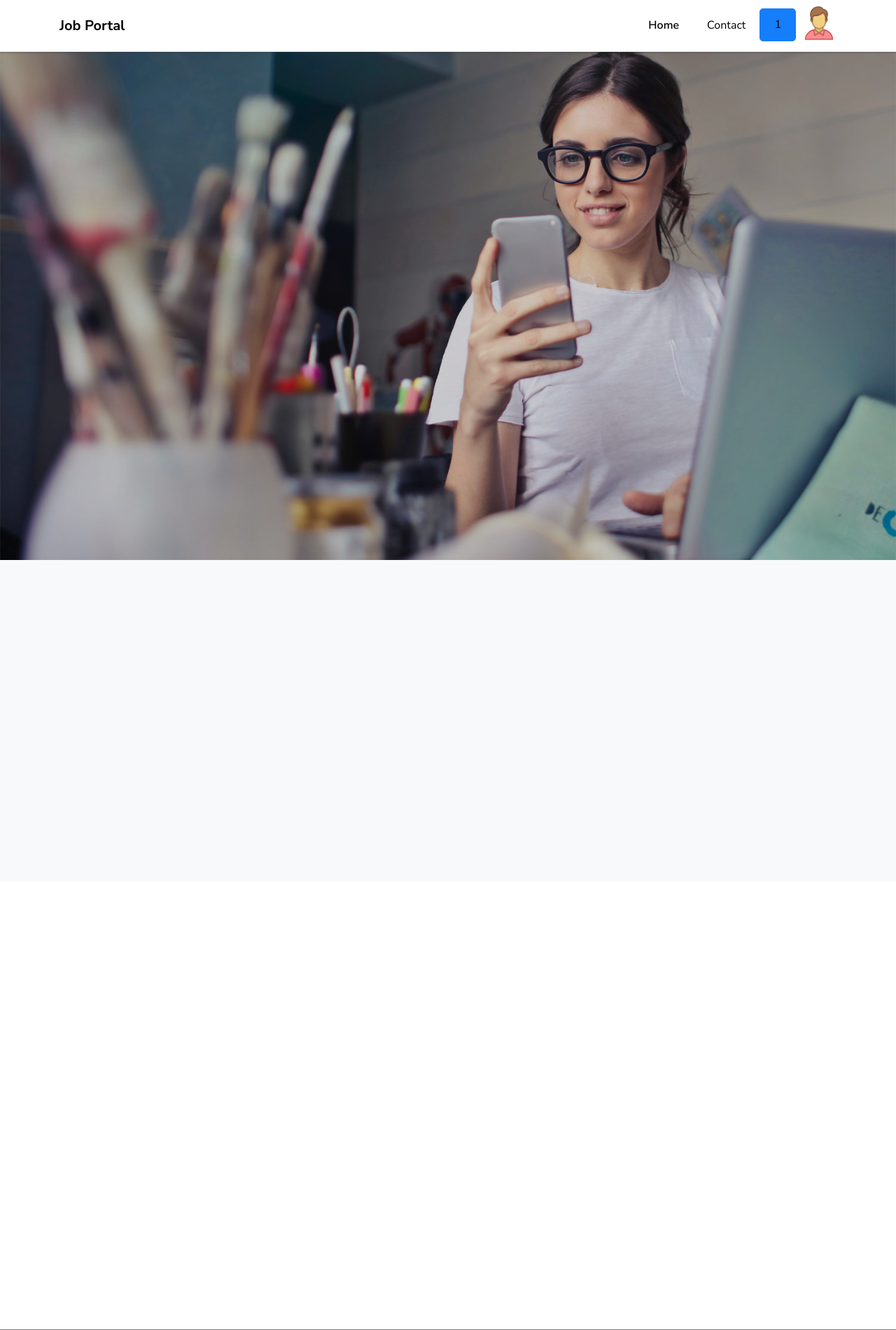
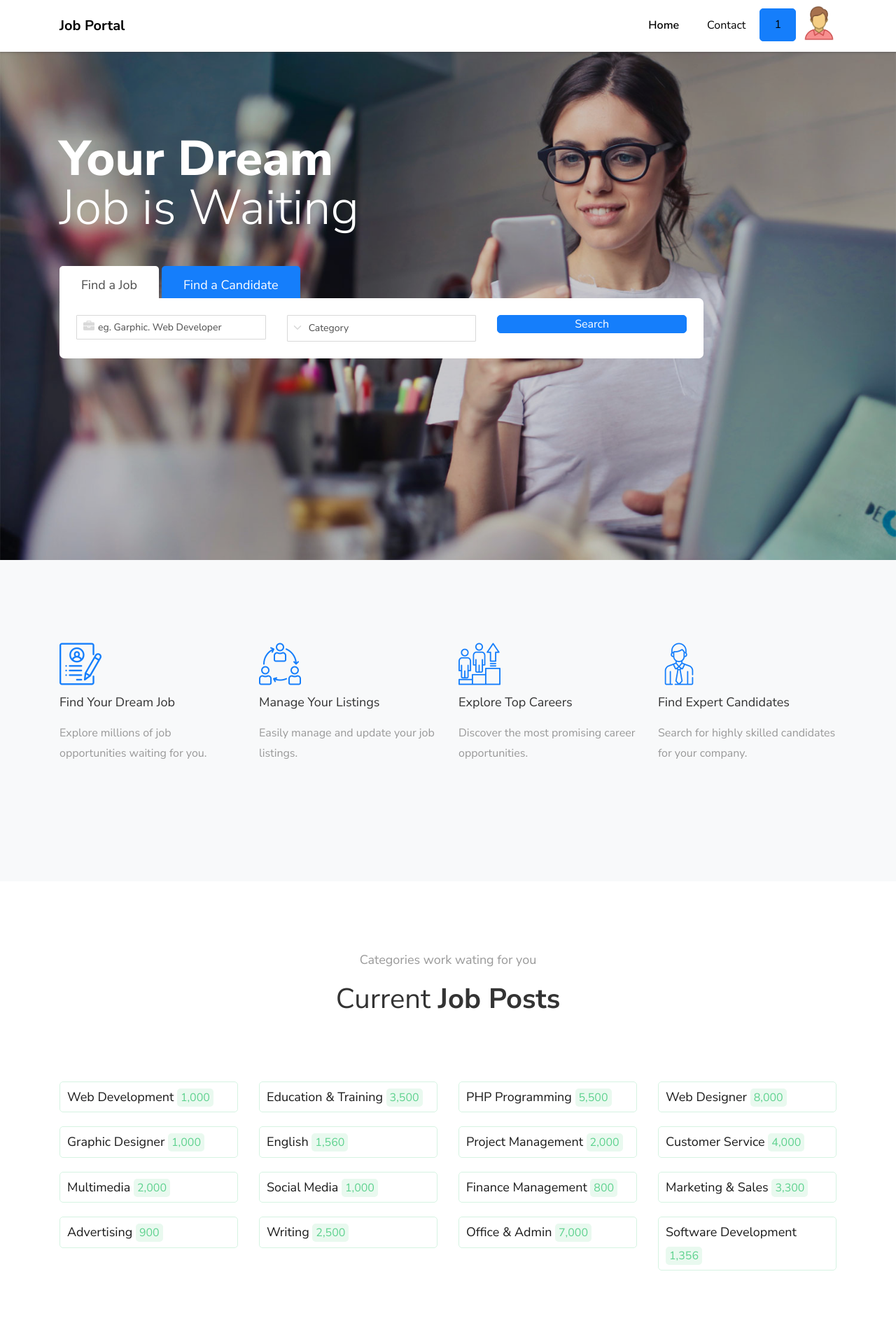
Before and after one commit to poisonleviathan/Deskano, a PHP site: page /job_portal/index.php in a window 1280 px wide. Shown: the top 1900 px of the page at 70% size. Run offline with PHP 8.4, Linux system fonts and the light colour scheme; the visitor is signed in with stand-in values (Sample User, id 1); data comes from the database, SQL or seed files in the repository; some libraries are stand-ins or nearby versions; some web fonts are replaced.

Commit message:
Moditha_init3

```diff
--- a/index.php
+++ b/index.php
@@ -19,7 +19,7 @@
         <div class="row no-gutsters slider-text js-fullheight align-items-center justify-content-start" data-scrollax-parent="true">
           <div class="col-xl-10 ftco-animate mb-5 pb-5" data-scrollax=" properties: { translateY: '70%' }">
           	<!-- <p class="mb-4 mt-5 pt-5" data-scrollax="properties: { translateY: '30%', opacity: 1.6 }">We have <span class="number" data-number="850000">0</span> great job offers you deserve!</p> -->
-            <h1 class="mb-5" data-scrollax="properties:  ZZZZZZZZZZZZZZZZZZZZZZZZZZZZZZZZZZZZZZZZZZZZZZZZZZZZZZ{ translateY: '30%', opacity: 1.6 }">Your Dream <br><span>Job is Waiting</span></h1>
+            <h1 class="mb-5" data-scrollax="properties:{ translateY: '30%', opacity: 1.6 }">Your Dream <br><span>Job is Waiting</span></h1>
 
 						<div class="ftco-search">
 							<div class="row">
```
